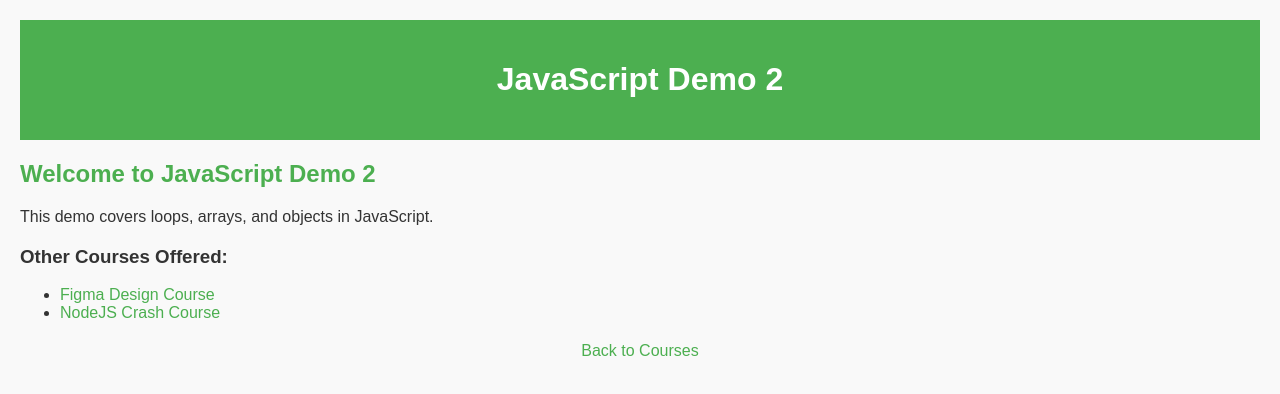
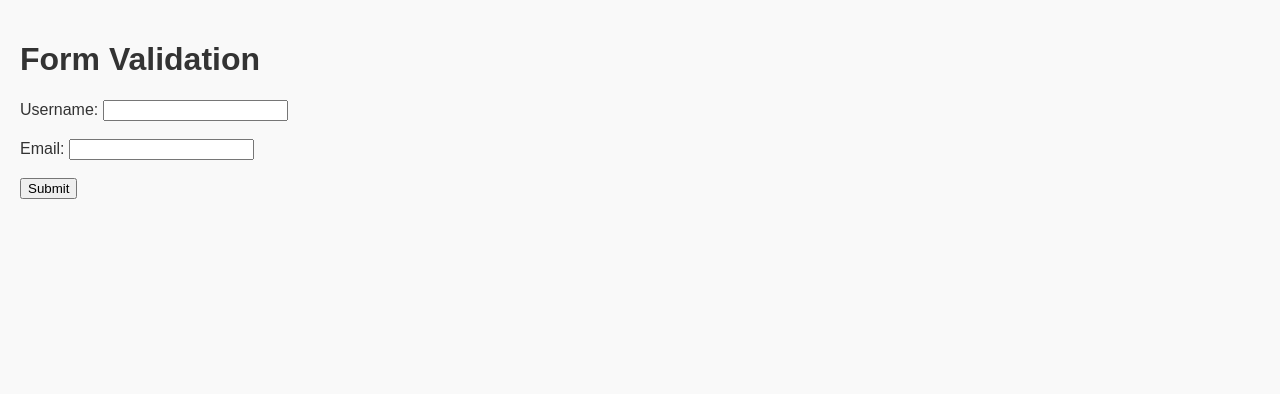
Before and after one commit to Jayvyanelfad/Personal-Development-Academy, a plain HTML site: page demo2.html in a window 1280 px wide. Drawn offline with Linux system fonts and the light colour scheme.

Commit message:
Update demo2.html

```diff
--- a/demo2.html
+++ b/demo2.html
@@ -3,29 +3,34 @@
 <head>
     <meta charset="UTF-8">
     <meta name="viewport" content="width=device-width, initial-scale=1.0">
-    <title>JavaScript Demo 2</title>
+    <title>Form Validation Demo</title>
     <link rel="stylesheet" href="styles.css">
 </head>
 <body>
-    <header>
-        <h1>JavaScript Demo 2</h1>
-    </header>
+    <h1>Form Validation</h1>
+    <form onsubmit="return validateForm()">
+        <label for="username">Username:</label>
+        <input type="text" id="username" name="username" required><br><br>
 
-    <section>
-        <h2>Welcome to JavaScript Demo 2</h2>
-        <p>This demo covers loops, arrays, and objects in JavaScript.</p>
-    </section>
+        <label for="email">Email:</label>
+        <input type="email" id="email" name="email" required><br><br>
 
-    <section>
-        <h3>Other Courses Offered:</h3>
-        <ul>
-            <li><a href="figma.html">Figma Design Course</a></li>
-            <li><a href="nodejs.html">NodeJS Crash Course</a></li>
-        </ul>
-    </section>
+        <button type="submit">Submit</button>
+    </form>
 
-    <footer>
-        <p><a href="courses.html">Back to Courses</a></p>
-    </footer>
+    <script>
+        function validateForm() {
+            let username = document.getElementById("username").value;
+            let email = document.getElementById("email").value;
+
+            if (username === "" || email === "") {
+                alert("All fields must be filled out.");
+                return false;
+            }
+
+            alert("Form submitted successfully!");
+            return true;
+        }
+    </script>
 </body>
 </html>
```
